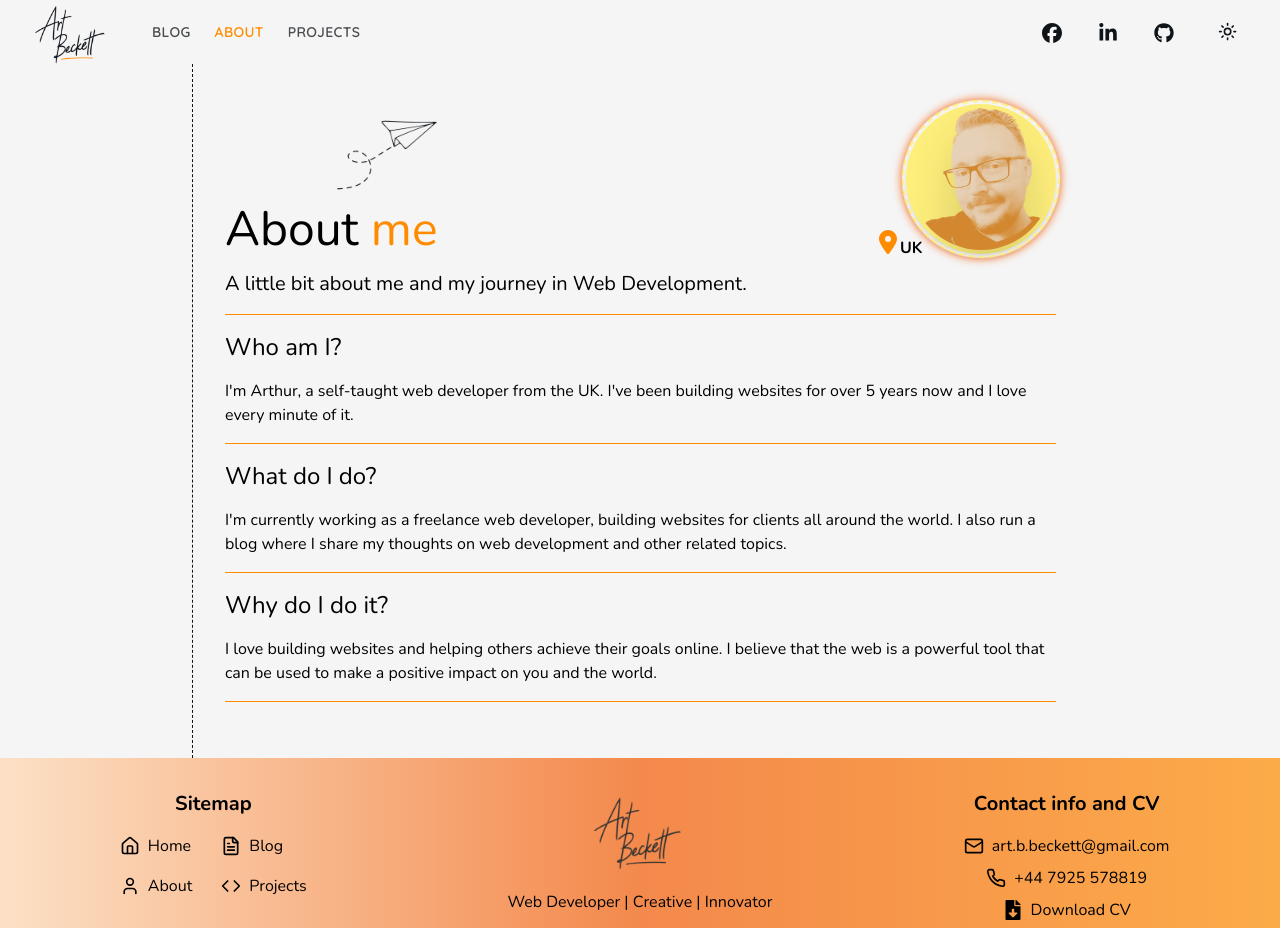
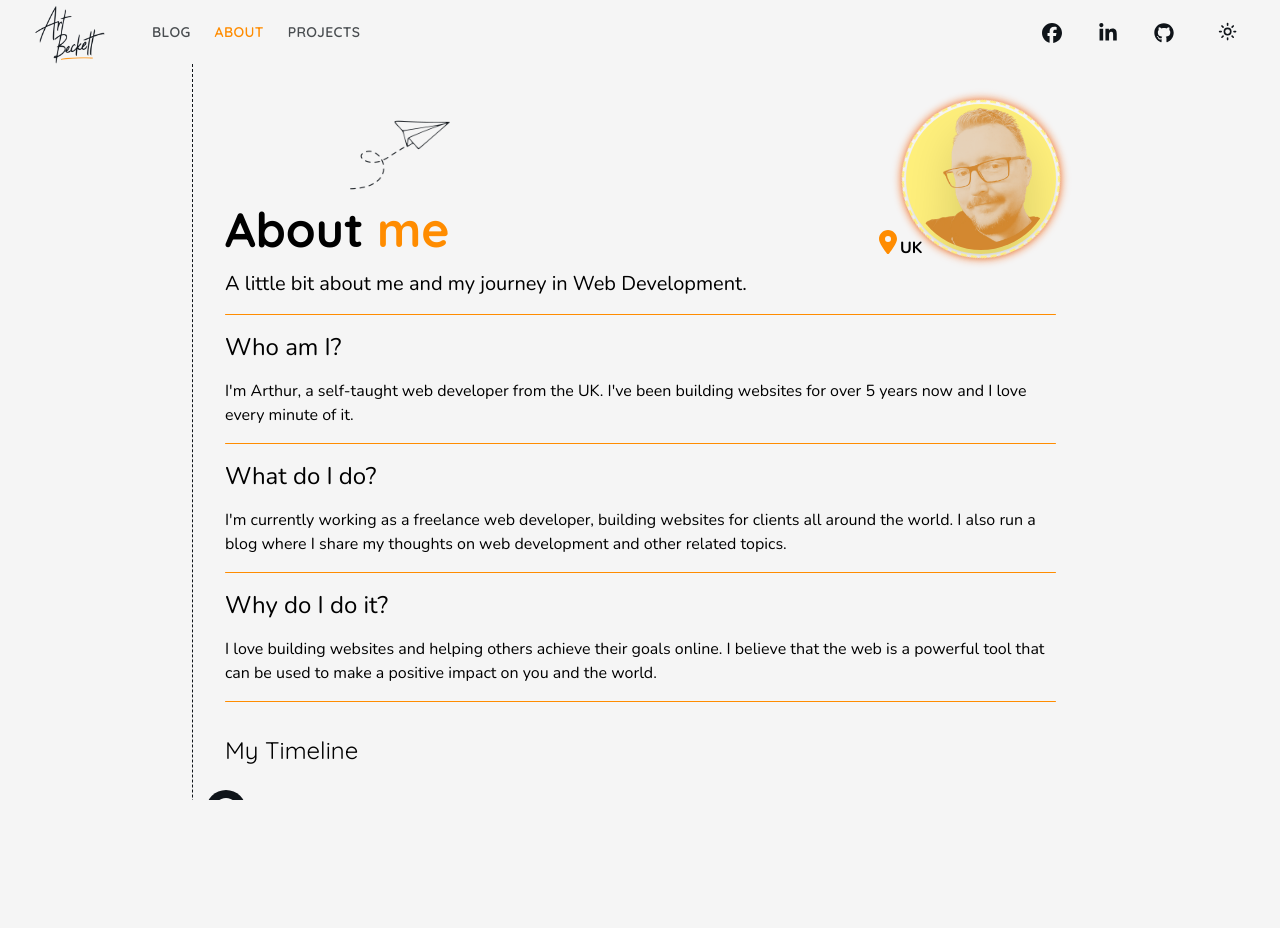
Before and after one commit to Wizard-Fingers/portfolio-blog, a Next.js app: page /about in a window 1280 px wide. Shown: the top 928 px of the page. After the commit the page ends 800 px from the top, so only its background shows below. Built offline with nearby package versions, Linux system fonts and the light colour scheme; a web font is replaced by a local one.

Commit message:
made a trans effect on page change and added some of the changes given to me but am having a bug with the graph paper effect and added a starter projects page and made a component for the about

```diff
--- a/app/about/page.tsx
+++ b/app/about/page.tsx
@@ -5,6 +5,7 @@ import aboutMeLogoDark from "../../public/about-logo-dark.png";
 import aboutMeLogoLight from "../../public/about-logo-light.png";
 import Image from "next/image";
 import { FaLocationDot } from "react-icons/fa6";
+import Timeline from "@/components/timeline";
 
 export const metadata: Metadata = {
   title: "About",
@@ -13,6 +14,7 @@ export const metadata: Metadata = {
 
 export default async function AboutPage() {
   return (
+    <>
       <div className="container max-w-4xl py-6 lg:py-10 border-l border-dashed border-brandCol2 dark:border-brandCol1 dash-spacing">
         <div className="flex flex-col items-start gap-4 md:flex-row md:justify-between md:gap-8 bg-graph-paper dark:bg-dark-graph-paper">
           <div className="flex-1 space-y-4">
@@ -34,7 +36,7 @@ export default async function AboutPage() {
                     className="hidden dark:block"
                   />
                 </div>
-              <h1 className="inline-block text-4xl lg:text-5xl">
+                <h1 className="inline-block text-4xl lg:text-5xl header-font font-bold">
                   About{" "}
                   <span className="text-brandCol5 dark:text-brandCol6">me</span>
                 </h1>
@@ -72,8 +74,8 @@ export default async function AboutPage() {
           <h2 className="text-2xl my-2">Who am I?</h2>
           <p>
             I&apos;m Arthur, a self-taught web developer from the UK. I&apos;ve
-          been building websites for over 5 years now and I love every minute of
-          it.
+            been building websites for over 5 years now and I love every minute
+            of it.
           </p>
         </div>
         <div className="w-full h-[1px] dark:bg-brandCol4 bg-brandCol5 rounded-full my-4" />
@@ -90,11 +92,16 @@ export default async function AboutPage() {
           <h2 className="text-2xl">Why do I do it?</h2>
           <p>
             I love building websites and helping others achieve their goals
-          online. I believe that the web is a powerful tool that can be used to
-          make a positive impact on you and the world.
+            online. I believe that the web is a powerful tool that can be used
+            to make a positive impact on you and the world.
           </p>
         </div>
         <div className="w-full h-[1px] dark:bg-brandCol4 bg-brandCol5 rounded-full my-4" />
+        <div>
+          <h2 className="text-2xl my-8 header-font">My Timeline</h2>
         </div>
+        <Timeline />
+      </div>
+    </>
   );
 }
--- a/app/blog/page.tsx
+++ b/app/blog/page.tsx
@@ -47,7 +47,7 @@ export default async function BlogPage({ searchParams }: BlogPageProps) {
               height={50}
             />
           </div>
-          <h1 className="inline-block text-4xl lg:text-5xl">
+          <h1 className="inline-block text-4xl lg:text-5xl header-font font-bold">
             My <span className="text-brandCol5 dark:text-brandCol6">Blog</span>
           </h1>
           <p className="text-xl text-muted">
--- a/app/globals.css
+++ b/app/globals.css
@@ -14,7 +14,10 @@
   font-optical-sizing: auto !important;
   font-style: normal !important;
 }
-
+html,
+body {
+  overflow-x: hidden;
+}
 body {
   font-family: "Nunito", sans-serif;
   font-optical-sizing: auto;
@@ -22,88 +25,9 @@ body {
   margin: 0;
   padding: 0;
 }
-/* Light mode */
-.graph-paper {
-  background-color: #f5f5f5;
-  background-image: linear-gradient(
-      90deg,
-      rgba(0, 0, 0, 0.1) 1px,
-      transparent 1px
-    ),
-    linear-gradient(rgba(0, 0, 0, 0.1) 1px, transparent 1px);
-  background-size: 20px 20px;
-}
-
-/* Dark mode */
-.graph-paper-dark {
-  background-color: #333; /* Adjust this color as needed */
-  background-image: linear-gradient(
-      90deg,
-      rgba(255, 255, 255, 0.1) 1px,
-      transparent 1px
-    ),
-    linear-gradient(rgba(255, 255, 255, 0.1) 1px, transparent 1px);
-  background-size: 20px 20px;
-}
-
-/* @layer base {
-  :root {
-    --background: 0 0% 100%;
-    --foreground: 0 0% 26%;
-    --card: 0 0% 100%;
-    --card-foreground: 0 0% 26%;
-    --popover: 0 0% 100%;
-    --popover-foreground: 0 0% 26%;
-    --primary: 25 100% 50%;
-    --primary-foreground: 0 0% 100%;
-    --secondary: 0 0% 96%;
-    --secondary-foreground: 0 0% 26%;
-    --muted: 0 0% 96%;
-    --muted-foreground: 0 0% 45%;
-    --accent: 0 0% 96%;
-    --accent-foreground: 0 0% 26%;
-    --destructive: 0 84% 60%;
-    --destructive-foreground: 0 0% 100%;
-    --border: 0 0% 93%;
-    --input: 0 0% 93%;
-    --ring: 0 0% 26%;
-    --radius: 0.5rem;
-  }
-
-  .dark {
-    --background: 0 0% 13%;
-    --foreground: 0 0% 100%;
-    --card: 0 0% 13%;
-    --card-foreground: 0 0% 100%;
-    --popover: 0 0% 13%;
-    --popover-foreground: 0 0% 100%;
-    --primary: 25 100% 50%;
-    --primary-foreground: 0 0% 13%;
-    --secondary: 0 0% 26%;
-    --secondary-foreground: 0 0% 100%;
-    --muted: 0 0% 26%;
-    --muted-foreground: 0 0% 70%;
-    --accent: 0 0% 26%;
-    --accent-foreground: 0 0% 100%;
-    --destructive: 0 63% 31%;
-    --destructive-foreground: 0 0% 100%;
-    --border: 0 0% 26%;
-    --input: 0 0% 26%;
-    --ring: 0 0% 85%;
-  }
-} */
-
-/* @layer base {
-  * {
-    @apply border-border;
-  }
-  body {
-    @apply bg-background text-foreground;
-  }
-} */
 
 ::-webkit-scrollbar {
-  width: 14px;
+  display: none;
 }
 
 ::-webkit-scrollbar-track {
--- a/app/layout.tsx
+++ b/app/layout.tsx
@@ -32,7 +32,9 @@ export default function RootLayout({
           <div className="relative flex min-h-dvh flex-col">
             <TransitionProvider>
               <SiteHeader />
+
               <main className="flex-1 pt-[4rem]">{children}</main>
+
               <SiteFooter />
             </TransitionProvider>
           </div>
--- a/app/page.tsx
+++ b/app/page.tsx
@@ -15,7 +15,7 @@ export default function Home() {
   const latestPosts = sortPosts(posts).slice(0, 3);
   return (
     <>
-      <div className="">
+      <div className="graph-paper dark:graph-paper-dark">
         <section className="">
           <div className="container flex flex-col gap-4 text-center">
             <div className="flex justify-center lg:translate-y-10 translate-y-7">
@@ -34,7 +34,7 @@ export default function Home() {
                 className="dark:hidden h-[2rem] w-[2rem] md:h-[4rem] md:w-[4rem]"
               />
             </div>
-            <h1 className="text-4xl sm:text-7xl md:text-6xl lg:text-7xl text-balance header-font leading-tight lg:mb-6">
+            <h1 className="text-4xl sm:text-7xl md:text-6xl lg:text-7xl text-balance header-font font-bold leading-tight lg:mb-6">
               Hi, I&apos;m{" "}
               <span className="tracking-widest">
                 <span className="dark:text-brandCol6 text-brandCol5 drop-shadow-md">
@@ -107,7 +107,7 @@ export default function Home() {
             </div>
           </div>
 
-          <h2 className="text-3xl sm:text-5xl md:6xl lg:text-7xl text-center">
+          <h2 className="text-3xl sm:text-5xl md:6xl lg:text-7xl text-center font-bold header-font">
             Latest{" "}
             <span className="dark:text-brandCol6 text-brandCol5 drop-shadow-md">
               Posts
--- a/components/reviews-component.tsx
+++ b/components/reviews-component.tsx
@@ -52,7 +52,6 @@ export function ReviewsComponent(): JSX.Element {
   return (
     <>
       <div className="flex justify-center">
-
         <div className="mt-8 p-4">
           <div className="flex justify-center -translate-y-[3.5rem] -translate-x-[2.5rem] md:translate-x-2 md:-translate-y-[5rem]">
             <div className="absolute h-10 w-10 md:h-15 md:w-15 mb-3 md:mr-32 lg:translate-y-[2rem] rotate-12 2xl:translate-y-[2rem] 2xl:h-15 2xl:w-15">
@@ -62,7 +61,7 @@ export function ReviewsComponent(): JSX.Element {
               </div>
             </div>
           </div>
-          <div className="text-center text-3xl sm:text-4xl md:text-5xl lg:text-t6xl header-font">
+          <div className="text-center text-3xl sm:text-4xl md:text-5xl lg:text-t6xl header-font font-bold">
             <h2 className="drop-shadow-md">
               Re
               <span className="text-brandCol5 dark:text-brandCol6">views</span>
--- /dev/null
+++ b/components/timeline-item.tsx
@@ -0,0 +1,52 @@
+// components/TimelineItem.tsx
+import React from "react";
+
+interface TimelineItemProps {
+  year: string;
+  title: string;
+  details: string;
+  isLatest?: boolean;
+}
+
+const TimelineItem: React.FC<TimelineItemProps> = ({
+  year,
+  title,
+  details,
+  isLatest,
+}) => {
+  return (
+    <li className="mb-10 ml-6">
+      <span className="flex absolute -left-3 justify-center items-center w-6 h-6 bg-brandCol1 dark:bg-brandCol3 rounded-full ring-8 ring-brandCol2 dark:brandCol1 dark:ring-opacity-90">
+        <svg
+          aria-hidden="true"
+          className="w-3 h-3 text-brandCol5 dark:text-brandCol6"
+          fill="currentColor"
+          viewBox="0 0 20 20"
+          xmlns="http://www.w3.org/2000/svg"
+        >
+          <path
+            fillRule="evenodd"
+            d="M6 2a1 1 0 00-1 1v1H4a2 2 0 00-2 2v10a2 2 0 002 2h12a2 2 0 002-2V6a2 2 0 00-2-2h-1V3a1 1 0 10-2 0v1H7V3a1 1 0 00-1-1zm0 5a1 1 0 000 2h8a1 1 0 100-2H6z"
+            clipRule="evenodd"
+          />
+        </svg>
+      </span>
+      <h3 className="flex items-center mb-1 text-lg font-semibold text-gray-900 dark:text-brandCol1 mr-4">
+        {title}
+        {isLatest && (
+          <span className="bg-brandCol5 dark:bg-brandCol6 text-brandCol1 text-sm font-medium  px-2.5 py-0.5 rounded ml-4">
+            Latest
+          </span>
+        )}
+      </h3>
+      <time className=" text-sm font-normal leading-none text-brandCol2 dark:text-brandCol1 text-opacity-20 pb-4">
+        {year}
+      </time>
+      <p className="mb-4 text-base font-normal text-gray-500 dark:text-gray-400">
+        {details}
+      </p>
+    </li>
+  );
+};
+
+export default TimelineItem;
--- /dev/null
+++ b/components/timeline.tsx
@@ -0,0 +1,69 @@
+// components/Timeline.tsx
+import React from "react";
+import TimelineItem from "./timeline-item";
+
+interface WorkplaceData {
+  year: string;
+  title: string;
+  details: string;
+  isLatest?: boolean;
+}
+
+const Timeline: React.FC = () => {
+  const workplaces: WorkplaceData[] = [
+    {
+      year: "2022 - Present",
+      title: "Company Name",
+      details:
+        "Get a box of snacks, drinks and few gift cards delivered to your door every month.",
+      isLatest: true,
+    },
+    {
+      year: "2022 - Present",
+      title: "Company Name",
+      details:
+        "Get a box of snacks, drinks and few gift cards delivered to your door every month.",
+      isLatest: true,
+    },
+    {
+      year: "2022 - Present",
+      title: "Company Name",
+      details:
+        "Get a box of snacks, drinks and few gift cards delivered to your door every month.",
+      isLatest: true,
+    },
+    {
+      year: "2022 - Present",
+      title: "Company Name",
+      details:
+        "Get a box of snacks, drinks and few gift cards delivered to your door every month.",
+      isLatest: true,
+    },
+    {
+      year: "2022 - Present",
+      title: "Company Name",
+      details:
+        "Get a box of snacks, drinks and few gift cards delivered to your door every month.",
+      isLatest: true,
+    },
+    // Add more workplaces here
+  ];
+
+  return (
+    <div className="relative">
+      <ol className="relative border-l border-brandCol5 dark:border-brandCol6">
+        {workplaces.map((workplace, index) => (
+          <TimelineItem
+            key={index}
+            year={workplace.year}
+            title={workplace.title}
+            details={workplace.details}
+            isLatest={workplace.isLatest}
+          />
+        ))}
+      </ol>
+    </div>
+  );
+};
+
+export default Timeline;
--- a/components/transition-provider.tsx
+++ b/components/transition-provider.tsx
@@ -1,50 +1,3 @@
-// "use client";
-// import { AnimatePresence, motion } from "framer-motion";
-// import { usePathname } from "next/navigation";
-
-// interface TransitionProviderProps {
-//   children: React.ReactNode;
-// }
-
-// const pageVariants = {
-//   initial: { opacity: 0, scale: 0.8 },
-//   in: { opacity: 1, scale: 1 },
-//   out: {
-//     opacity: 0,
-//     scale: 1.2,
-//     filter: "blur(20px)",
-//     transition: { duration: 0.5, ease: "easeInOut" },
-//   },
-// };
-
-// const pageTransition = {
-//   type: "tween",
-//   ease: "anticipate",
-//   duration: 0.8,
-// };
-
-// const TransitionProvider: React.FC<TransitionProviderProps> = ({
-//   children,
-// }) => {
-//   const pathName = usePathname();
-
-//   return (
-//     <AnimatePresence mode="wait" initial={false}>
-//       <motion.div
-//         key={pathName}
-//         initial="initial"
-//         animate="in"
-//         exit="out"
-//         variants={pageVariants}
-//         transition={pageTransition}
-//       >
-//         {children}
-//       </motion.div>
-//     </AnimatePresence>
-//   );
-// };
-
-// export default TransitionProvider;
 "use client";
 import { AnimatePresence, motion } from "framer-motion";
 import { usePathname } from "next/navigation";
@@ -75,7 +28,6 @@ const TransitionProvider: React.FC<TransitionProviderProps> = ({
     const timer = setTimeout(() => {
       setIsAnimating(false);
     }, 500);
-
     return () => {
       clearTimeout(timer);
     };
@@ -96,7 +48,7 @@ const TransitionProvider: React.FC<TransitionProviderProps> = ({
           initial={{ filter: "blur(300px)" }}
           animate={{ filter: "blur(0px)" }}
           exit={{ filter: "blur(50px)" }}
-          transition={{ duration: 0.2 }}
+          transition={{ duration: 0.1 }}
           style={{ width: "100%", height: "100%" }}
         >
           {children}
```
Also changed, not shown: app/projects/page.tsx (added, +7 -0 lines). Lines whose indentation alone changed are shown as unchanged.
